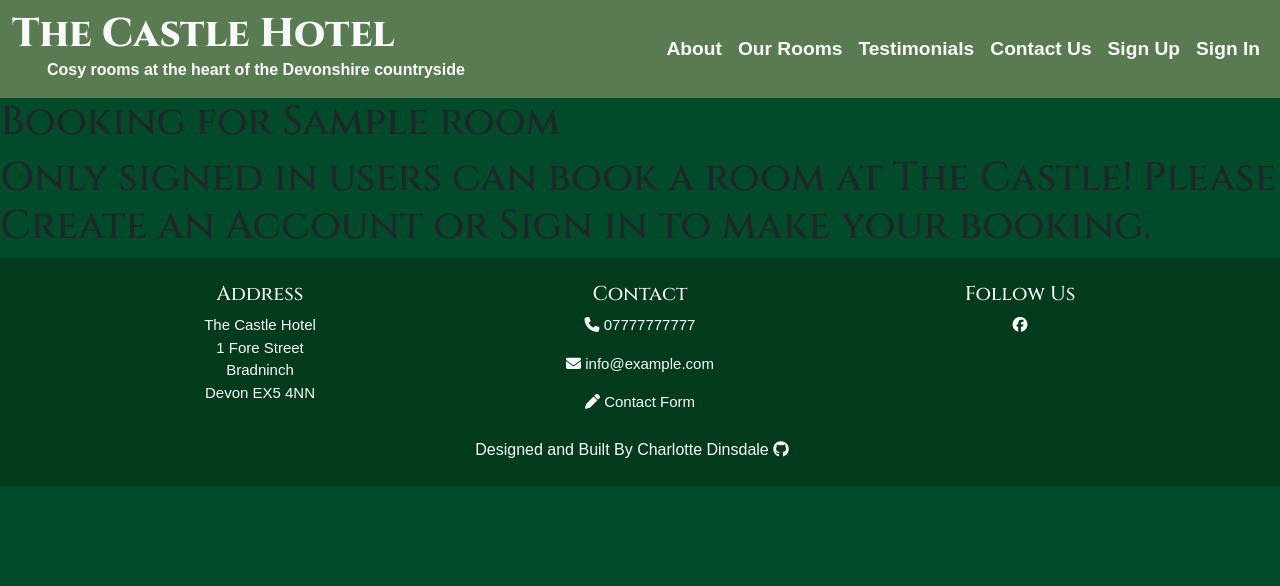
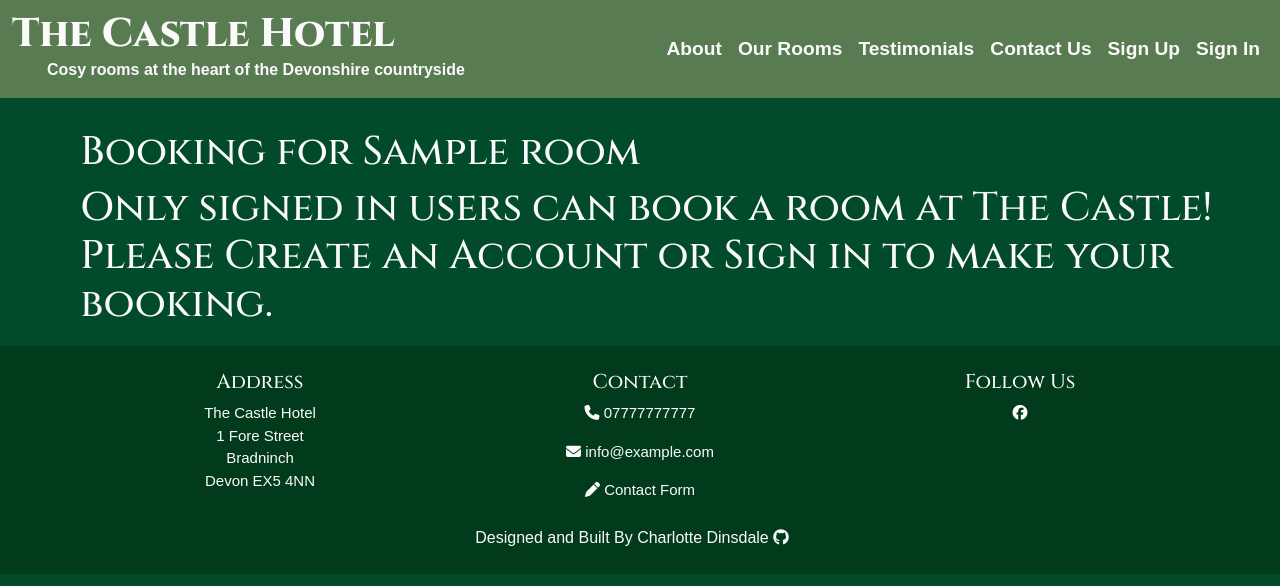
Before and after one commit to charlottedinsdale/Rooms-at-The-Castle, a Django app: a page that uses bookings/templates/bookings/booking.html in a window 1280 px wide. Shown: the top 586 px of the page. Run offline with Django 4.2, Linux system fonts and the light colour scheme; tables that the repository leaves empty hold one stand-in row (values such as "Sample post"); some libraries are stand-ins or nearby versions; some web fonts are replaced.

Commit message:
style booking page

```diff
--- a/bookings/templates/bookings/booking.html
+++ b/bookings/templates/bookings/booking.html
@@ -6,10 +6,9 @@
 {% block head_title %}{% trans "Sign In" %}{% endblock %}
 
 {% block content %}
-
-<h1>Booking for {{ room.name }}</h1>
-
-{% if user.is_authenticated %}
+<div class="booking-form">
+    <h1>Booking for {{ room.name }}</h1>
+    {% if user.is_authenticated %}
     <form id="booking-form" method="POST" action=".">
         {% csrf_token %}
         {{ form.as_p }}
@@ -17,6 +16,7 @@
         <input type="hidden" id="end_date" name="end_date">
         <button type="submit" class="main-button btn mb-3 mx-4" id="submit-button" disabled>Submit Booking</button>
     </form>
+</div>
     <div class="container card">
         <div id="calendar"></div>
     </div>
--- a/static/css/style.css
+++ b/static/css/style.css
@@ -328,6 +328,11 @@ iframe {
 
 /* -------------------- Booking Pages --------------*/
 
+.booking-form {
+    padding: 30px 10px 10px 80px;
+    color:#fafafa;
+}
+
 /* --------- Calendar ----------------- */
 
 #calendar {
```
Also changed, not shown: 1 other file.
